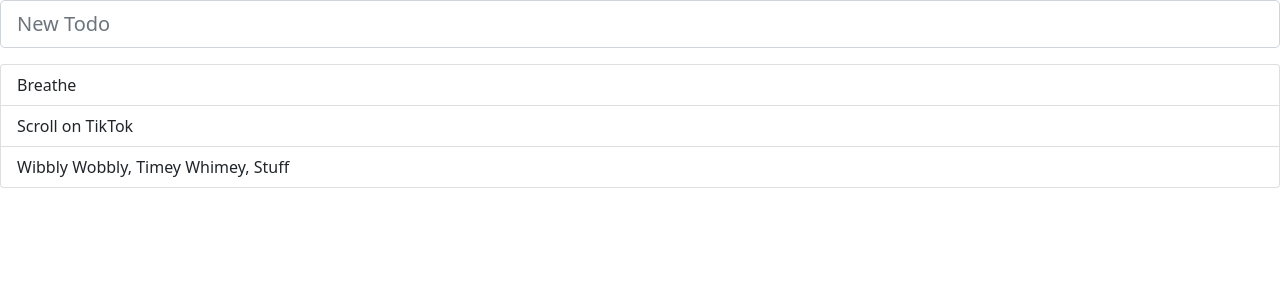
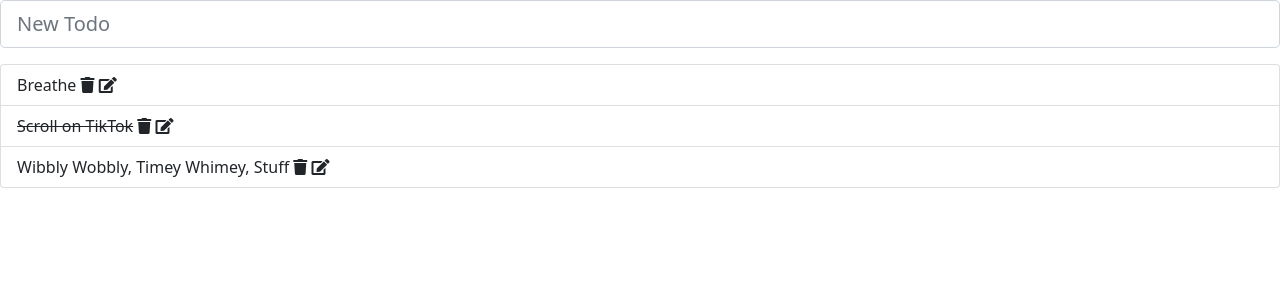
Before and after one commit to TrinityChristiana/context-api-reminder-mock, a React (Create React App) app: page / in a window 1280 px wide. Shown: the top 300 px of the page. Built offline with nearby package versions, Linux system fonts and the light colour scheme.

Commit message:
Added toggle functionality

```diff
--- a/public/index.html
+++ b/public/index.html
@@ -31,6 +31,12 @@
       integrity="sha384-giJF6kkoqNQ00vy+HMDP7azOuL0xtbfIcaT9wjKHr8RbDVddVHyTfAAsrekwKmP1"
       crossorigin="anonymous"
     />
+    <link
+      rel="stylesheet"
+      href="https://use.fontawesome.com/releases/v5.7.0/css/all.css"
+      integrity="sha384-lZN37f5QGtY3VHgisS14W3ExzMWZxybE1SJSEsQp9S+oqd12jhcu+A56Ebc1zFSJ"
+      crossorigin="anonymous"
+    />
   </head>
   <body>
     <noscript>You need to enable JavaScript to run this app.</noscript>
--- a/src/components/TodoItem.js
+++ b/src/components/TodoItem.js
@@ -3,13 +3,16 @@ import TodoContext from "../contexts/context";
 import { TOGGLE_TODO } from "../contexts/actions";
 const TodoItem = ({ item }) => {
   const { state, dispatch } = useContext(TodoContext);
+
   const handleDoubleClick = () => {
-    dispatch(TOGGLE_TODO, item);
+    dispatch({ type: TOGGLE_TODO, payload: item });
   };
   return (
-    <li className="list-group-item" onDoubleClick={handleDoubleClick}>
-      {item.name} <i className="bi bi-trash-fill"></i>
-      <i className="bi bi-pencil-square"></i>
+    <li className="todo-item list-group-item">
+      <span onClick={handleDoubleClick} className="todo-item-text">
+        {item.completed ? <s>{item.name}</s> : <>{item.name}</>}
+      </span>{" "}
+      <i className="fas fa-trash"></i> <i className="fas fa-edit"></i>
     </li>
   );
 };
--- a/src/contexts/reducers.js
+++ b/src/contexts/reducers.js
@@ -3,8 +3,13 @@ import { TOGGLE_TODO, ADD_TODO, DELETE_TODO, UPDATE_TODO } from "./actions";
 export default (state, action) => {
   switch (action.type) {
     case TOGGLE_TODO:
-      console.log(action.payload);
-      return state;
+      const currentTodo = action.payload;
+      const todos = state.todos.map((todo) =>
+        todo.id === currentTodo.id
+          ? { ...currentTodo, completed: !currentTodo.completed }
+          : todo
+      );
+      return { ...state, todos };
     default:
       return state;
   }
```
